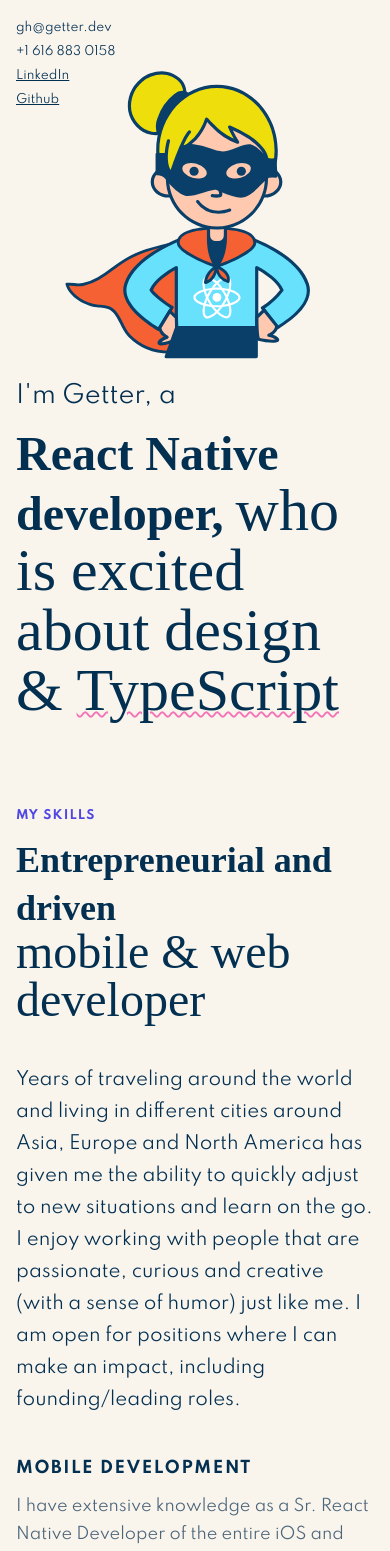
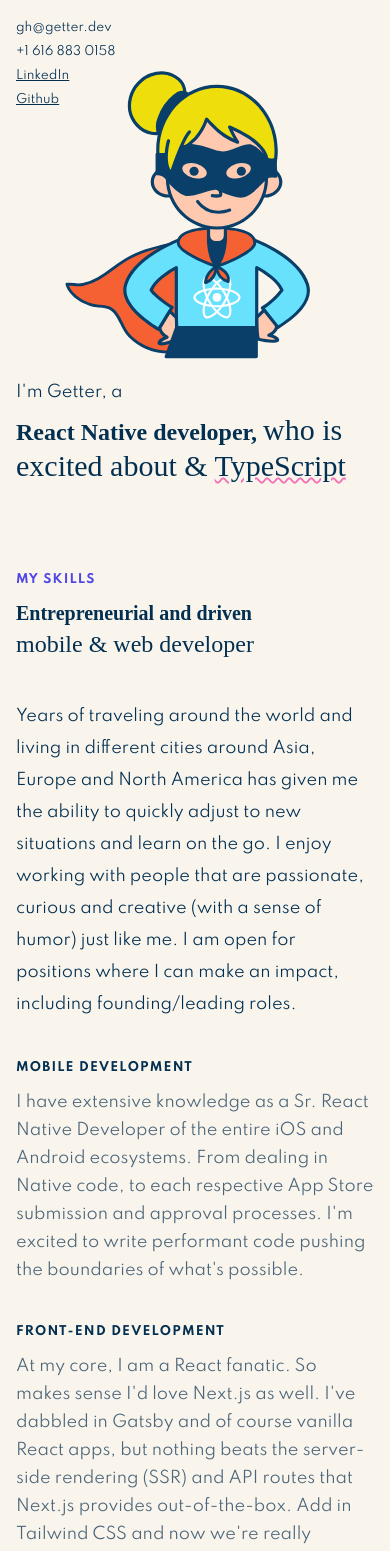
Before and after one commit to getterhiss/getterhiss.com, a Next.js app: page / in a window 390 px wide. Shown: the top 1551 px of the page. Built offline with nearby package versions, Linux system fonts and the light colour scheme; a web font is replaced by a local one.

Commit message:
Typography Media Queries

```diff
--- a/components/Hero.tsx
+++ b/components/Hero.tsx
@@ -6,14 +6,16 @@
       <SuperWoman className="mx-auto -mt-12 md:hidden h-80" />
 
       <div className="md:grid md:grid-cols-5">
-        <div className="md:max-w-full md:my-auto md:col-span-3 lg:mr-2">
-          <h3 className="text-2xl mb-2 text-brand antialiased">
+        <div className="max-w-lg md:max-w-full md:my-auto md:col-span-3 lg:mr-2">
+          <h3 className="sm:text-lg md:text-xl lg:text-2xl mb-2 text-brand antialiased">
             I&apos;m Getter, a
           </h3>
 
-          <h1 className="text-6xl font-serif mb-10 text-brand antialiased">
-            <strong className="text-5xl">React Native developer, </strong>
-            who is excited about design &amp;{' '}
+          <h1 className="text-3xl sm:text-4xl md:text-5xl lg:text-6xl font-serif mb-10 text-brand antialiased">
+            <strong className="text-2xl sm:text-3xl md:text-4xl lg:text-5xl">
+              React Native developer,{' '}
+            </strong>
+            who is excited about &amp;{' '}
             <span className="underline decoration-wavy decoration-2 decoration-pink-400">
               TypeScript
             </span>
--- a/pages/index.tsx
+++ b/pages/index.tsx
@@ -24,7 +24,7 @@
           <div>
             <p className="section-title">My Skills</p>
             <h2 className="h2">
-              <strong className="text-4xl">Entrepreneurial and driven</strong>
+              <strong className="h2-bold">Entrepreneurial and driven</strong>
               <br /> mobile &amp; web developer
             </h2>
             <p className="subtitle max-w-4xl">
@@ -66,7 +66,7 @@
           <div>
             <p className="section-title">Open Source</p>
             <h2 className="h2">
-              <strong className="text-4xl">Passionate about </strong>
+              <strong className="h2-bold">Passionate about </strong>
               Open Source <br /> projects and contributions
             </h2>
             <p className="subtitle max-w-3xl">
@@ -109,7 +109,7 @@
           <div>
             <p className="section-title">About Me</p>
             <h2 className="h2">
-              <strong className="text-4xl">Some things </strong>
+              <strong className="h2-bold">Some things </strong>
               you might not
               <br /> know about me
             </h2>
--- a/styles/globals.css
+++ b/styles/globals.css
@@ -9,10 +9,13 @@
   @apply flex lg:inline-block text-brand text-xs md:text-sm hover:text-indigo-700;
 }
 .h2 {
-  @apply text-5xl font-serif mb-10 text-brand antialiased;
+  @apply text-2xl sm:text-3xl md:text-4xl lg:text-5xl font-serif mb-10 text-brand antialiased;
+}
+.h2-bold {
+  @apply text-xl sm:text-2xl md:text-3xl lg:text-4xl;
 }
 .h3 {
-  @apply tracking-widest text-brand mb-3 font-bold uppercase;
+  @apply text-xs md:text-sm lg:text-base tracking-widest text-brand mb-3 font-bold uppercase;
 }
 .h4 {
   @apply text-brand font-bold pb-3 max-w-md;
@@ -24,7 +27,7 @@
   @apply text-xs tracking-widest mb-2 font-bold text-indigo-600 uppercase;
 }
 .subtitle {
-  @apply text-lg text-brand leading-8;
+  @apply md:text-lg text-brand leading-8;
 }
 .grid-container {
   @apply mt-10 space-y-10 md:grid md:grid-cols-2 md:space-y-0;
```
